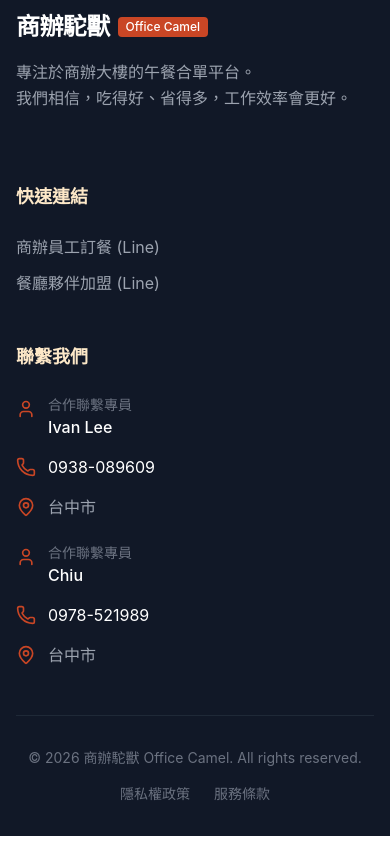
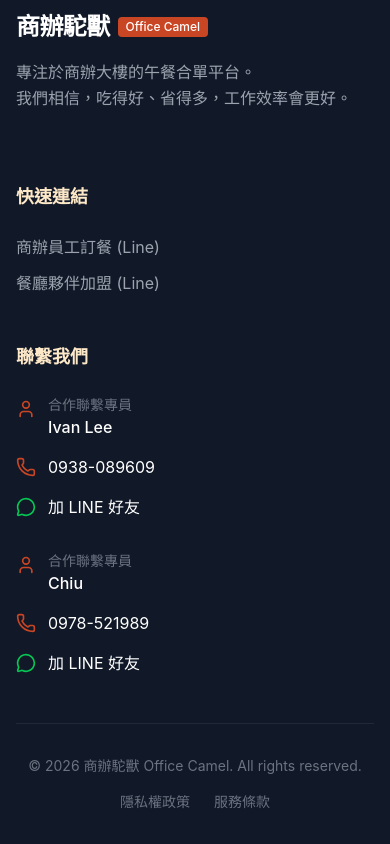
Before and after one commit to tim85112/office-camel, a React (Vite) app: page / in a window 390 px wide. Shown: the part 4798-5642 px from the top of the page. Built offline with nearby package versions, Linux system fonts and the light colour scheme.

Commit message:
修改排序、刪掉台中市、新增LINE好友連結

```diff
--- a/components/Footer.tsx
+++ b/components/Footer.tsx
@@ -1,5 +1,5 @@
 import React from 'react';
-import { Phone, Mail, MapPin } from 'lucide-react';
+import { Phone, MessageCircle } from 'lucide-react';
 import { CONTACTS, LINKS } from '../constants';
 
 interface FooterProps {
@@ -47,7 +47,7 @@ const Footer: React.FC<FooterProps> = ({ onNavigate }) => {
           {/* Contact */}
           <div>
             <h4 className="text-lg font-bold mb-6 text-brand-beige">聯繫我們</h4>
-            <div className="space-y-6">
+            <div className="flex flex-col sm:flex-row gap-8">
               {CONTACTS.map((contact, index) => (
                 <div key={index} className="space-y-4">
                   <div className="flex items-start">
@@ -63,10 +63,14 @@ const Footer: React.FC<FooterProps> = ({ onNavigate }) => {
                       {contact.phone}
                     </a>
                   </div>
-                  <div className="flex items-center">
-                    <MapPin className="w-5 h-5 text-brand-red mr-3" />
-                    <span className="text-gray-400">台中市</span>
-                  </div>
+                  {contact.line && (
+                    <div className="flex items-center">
+                      <MessageCircle className="w-5 h-5 text-[#06C755] mr-3" />
+                      <a href={contact.line} target="_blank" rel="noreferrer" className="text-white hover:text-brand-yellow transition-colors">
+                        加 LINE 好友
+                      </a>
+                    </div>
+                  )}
                 </div>
               ))}
             </div>
--- a/constants.ts
+++ b/constants.ts
@@ -9,10 +9,12 @@ export const CONTACTS = [
   {
     name: "Ivan Lee",
     phone: "0938-089609",
+    line: "https://line.me/ti/p/DyoGGgwKTv"
   },
   {
     name: "Chiu",
     phone: "0978-521989",
+    line: "https://line.me/ti/p/UInmpX-4TS"
   }
 ];
 
```
